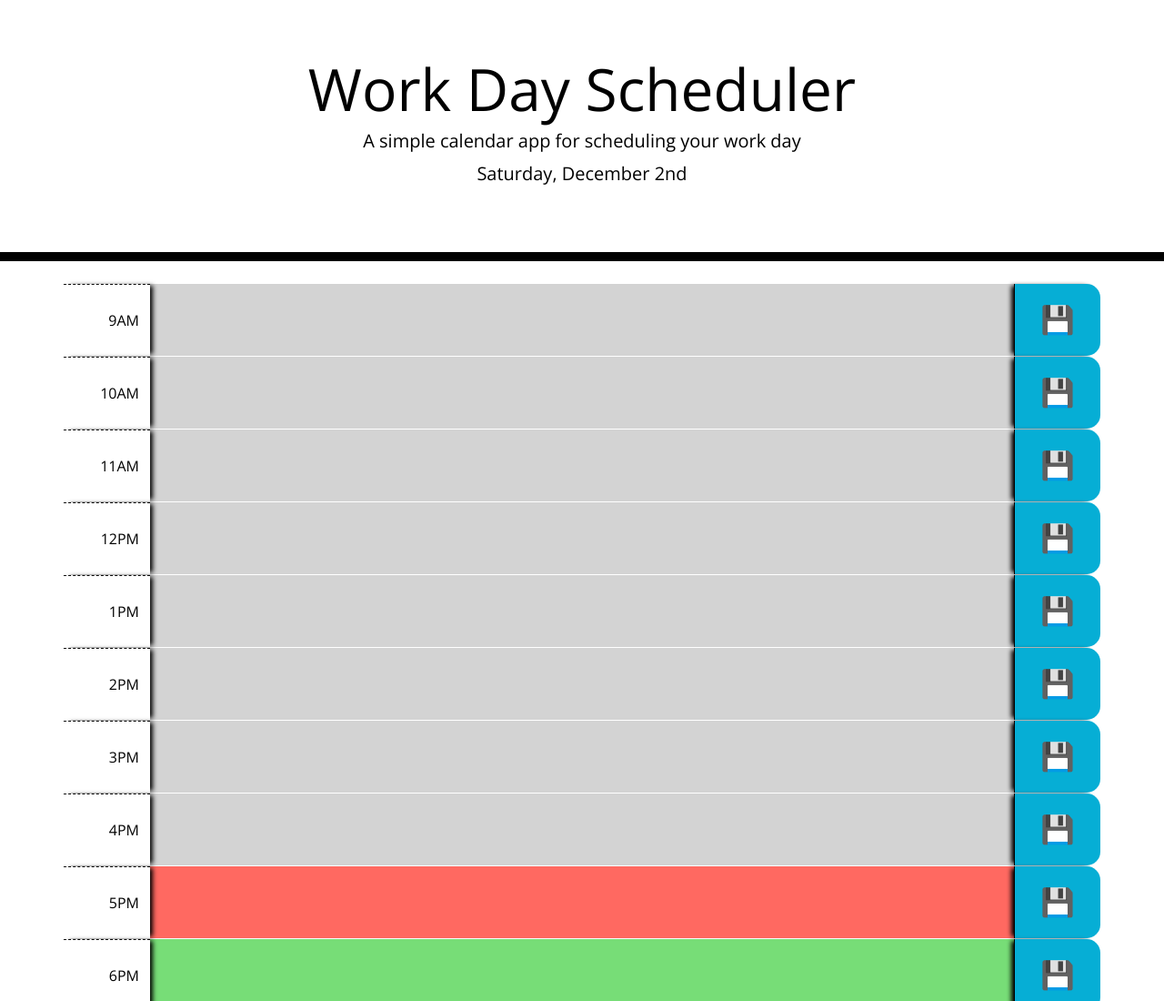
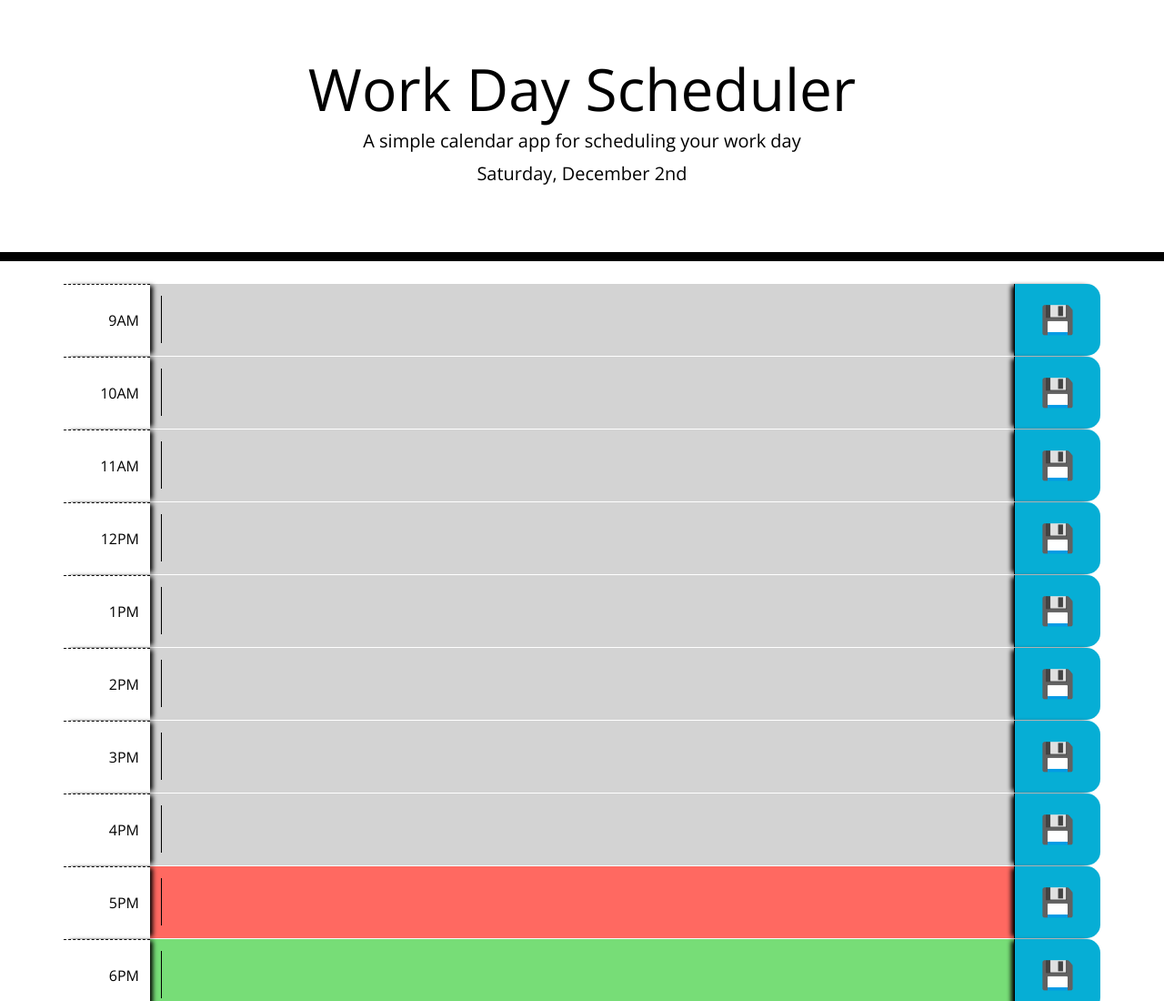
Before and after one commit to deanw77/Work-Day-Scheduler, a plain HTML site: page index.html in a window 1280 px wide. Shown: the top 1100 px of the page at 91% size. Drawn offline with nearby package versions, Linux system fonts and the light colour scheme.

Commit message:
Text areas added to each box

```diff
--- a/css/styles.css
+++ b/css/styles.css
@@ -8,9 +8,11 @@ body {
     background: transparent;
     border: none;
     resize: none;
+    width: 100%;
     color: #000000;
     border-left: 1px solid black;
     padding: 10px;
+    font-weight: bold;
   }
 
   header {
@@ -27,8 +29,7 @@ body {
   }
 
   .time-block {
-    text-align: center;
-    border-radius: 15px;
+    text-align: left;
   }
 
   .row {
@@ -47,17 +48,14 @@ body {
 
   .past {
     background-color: #d3d3d3;
-    color: white;
   }
 
   .present {
     background-color: #ff6961;
-    color: white;
   }
 
   .future {
     background-color: #77dd77;
-    color: white;
   }
 
   .saveBtn {
--- a/js/app.js
+++ b/js/app.js
@@ -37,7 +37,7 @@ for (let i = 0; i < 10; i++) {
     hour = 9;
     // hourBlock is each complete row
     hourBlock = document.createElement("div");
-    hourBlock.classList.add("row", "flex-row");
+    hourBlock.classList.add( "row", "flex-row");
 
     // timeBox is the for the hour labels
     timeBox = document.createElement("div");
@@ -51,7 +51,7 @@ for (let i = 0; i < 10; i++) {
 
     // timeBlock is the textArea for each row
     timeBlock = document.createElement("div");
-    timeBlock.classList.add("textarea", "col-7", "col-sm-10")
+    timeBlock.classList.add("time-block", "d-flex", "align-items-center", "col-7", "col-sm-10")
     timeBlock.setAttribute("data-number", hourCheck);
     // Compare the current time to block time and put in correct background
     if (parseInt(currentHour) > hourCheck){
@@ -76,3 +76,23 @@ for (let i = 0; i < 10; i++) {
     hourBlock.append(saveBtn);
 }
 // -----------------------------------------------------------------
+
+// Create Text Area for each 1 hour slot
+const tasks = document.querySelectorAll(".time-block");
+
+let userTextArea;
+// Add each of the textAreas
+for (let i = 0; i < tasks.length; i++){
+    userTextArea = document.createElement("textarea");
+    userTextArea.setAttribute("id", tasks[i].dataset.number);
+    userTextArea.classList.add("textarea")
+
+    tasks[i].append(userTextArea);
+}
+
+// Get Save button to save to local storage
+// Setup the local storage
+
+// Have save button save each element to it's local storage spot
+
+// Populate daily tasks from local storage
```
